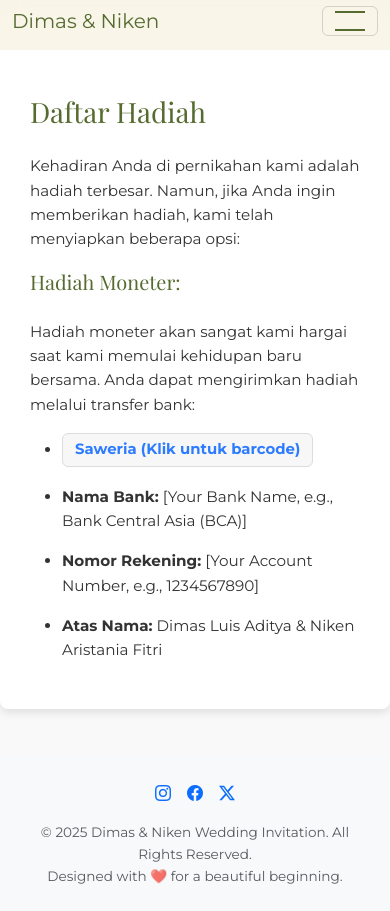
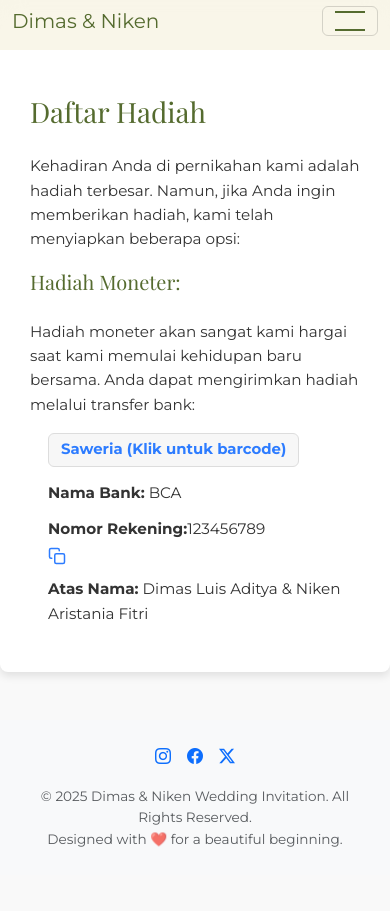
Before and after one commit to jimbon25/wedding-invitation, a React (Create React App) app: page /gift-registry in a window 390 px wide. Both pictures are taken after a click on the button "Buka Undangan". After the commit the page ends 875 px from the top, so only its background shows below. Built offline with nearby package versions, Linux system fonts and the light colour scheme.

Commit message:
Add responsive design for GiftRegistry section

```diff
--- a/src/components/GiftRegistry.tsx
+++ b/src/components/GiftRegistry.tsx
@@ -3,9 +3,39 @@ import StoryItem from './StoryItem';
 
 const GiftRegistry: React.FC = () => {
   const [showSaweria, setShowSaweria] = useState(false);
+  const [copied, setCopied] = useState(false);
+
+  const handleCopy = () => {
+    navigator.clipboard.writeText('123456789');
+    setCopied(true);
+    setTimeout(() => setCopied(false), 1500);
+  };
 
   return (
     <div>
+      <style>{`
+        @media (max-width: 600px) {
+          .gift-list {
+            padding-left: 0;
+          }
+          .gift-list li {
+            display: block !important;
+            margin-bottom: 12px;
+          }
+          .gift-list .rekening-row {
+            flex-direction: column !important;
+            align-items: flex-start !important;
+          }
+          .gift-list .rekening-row button {
+            margin-top: 6px !important;
+            margin-left: 0 !important;
+          }
+          .gift-list .rekening-row span {
+            margin-left: 0 !important;
+            margin-right: 0 !important;
+          }
+        }
+      `}</style>
       <StoryItem><h2>Daftar Hadiah</h2></StoryItem>
       <StoryItem delay="0.2s"><p>Kehadiran Anda di pernikahan kami adalah hadiah terbesar. Namun, jika Anda ingin memberikan hadiah, kami telah menyiapkan beberapa opsi:</p></StoryItem>
 
@@ -13,7 +43,7 @@ const GiftRegistry: React.FC = () => {
       {/* ...existing code... */}
       <StoryItem delay="0.6s"><p>Hadiah moneter akan sangat kami hargai saat kami memulai kehidupan baru bersama. Anda dapat mengirimkan hadiah melalui transfer bank:</p></StoryItem>
       <StoryItem delay="0.8s">
-        <ul>
+        <ul className="gift-list" style={{ paddingLeft: '18px' }}>
           <li>
             <button
               style={{
@@ -43,8 +73,27 @@ const GiftRegistry: React.FC = () => {
               </span>
             )}
           </li>
-          <li><strong>Nama Bank:</strong> [Your Bank Name, e.g., Bank Central Asia (BCA)]</li>
-          <li><strong>Nomor Rekening:</strong> [Your Account Number, e.g., 1234567890]</li>
+          <li><strong>Nama Bank:</strong> BCA</li>
+          <li className="rekening-row" style={{ display: 'flex', alignItems: 'center' }}>
+            <strong>Nomor Rekening:</strong>
+            <span style={{ marginLeft: '6px', marginRight: '6px' }}>123456789</span>
+            <button
+              onClick={handleCopy}
+              title="Copy nomor rekening"
+              style={{
+                background: 'none',
+                border: 'none',
+                cursor: 'pointer',
+                padding: 0,
+                marginLeft: '2px',
+                display: 'flex',
+                alignItems: 'center',
+              }}
+            >
+              <svg xmlns="http://www.w3.org/2000/svg" width="18" height="18" viewBox="0 0 24 24" fill="none" stroke="#2d7cff" strokeWidth="2" strokeLinecap="round" strokeLinejoin="round"><rect x="9" y="9" width="13" height="13" rx="2" ry="2"></rect><path d="M5 15H4a2 2 0 0 1-2-2V4a2 2 0 0 1 2-2h9a2 2 0 0 1 2 2v1" /></svg>
+            </button>
+            {copied && <span style={{ color: '#2d7cff', fontSize: '0.9em', marginLeft: '8px' }}>Tersalin!</span>}
+          </li>
           <li><strong>Atas Nama:</strong> Dimas Luis Aditya & Niken Aristania Fitri</li>
         </ul>
       </StoryItem>
```
